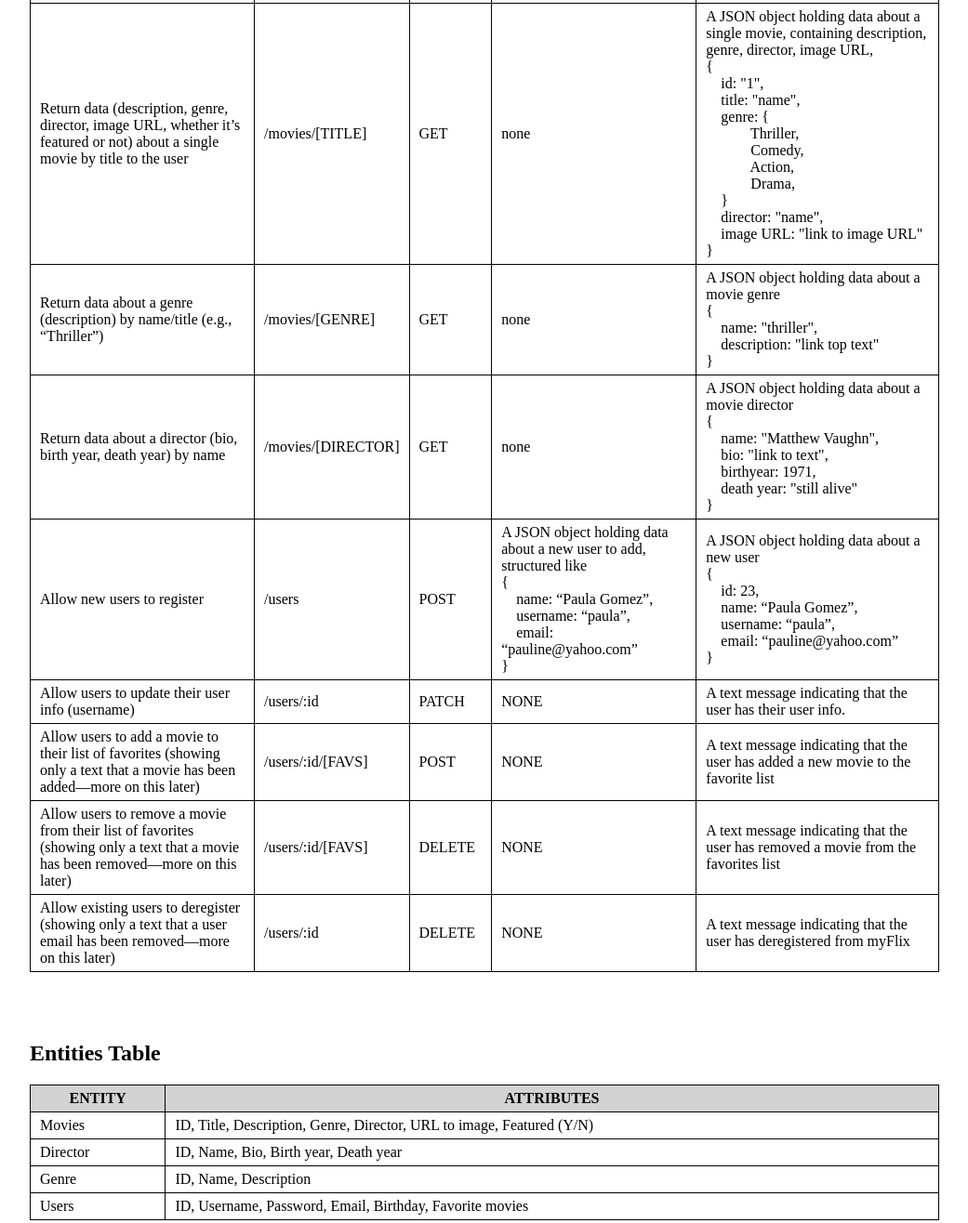
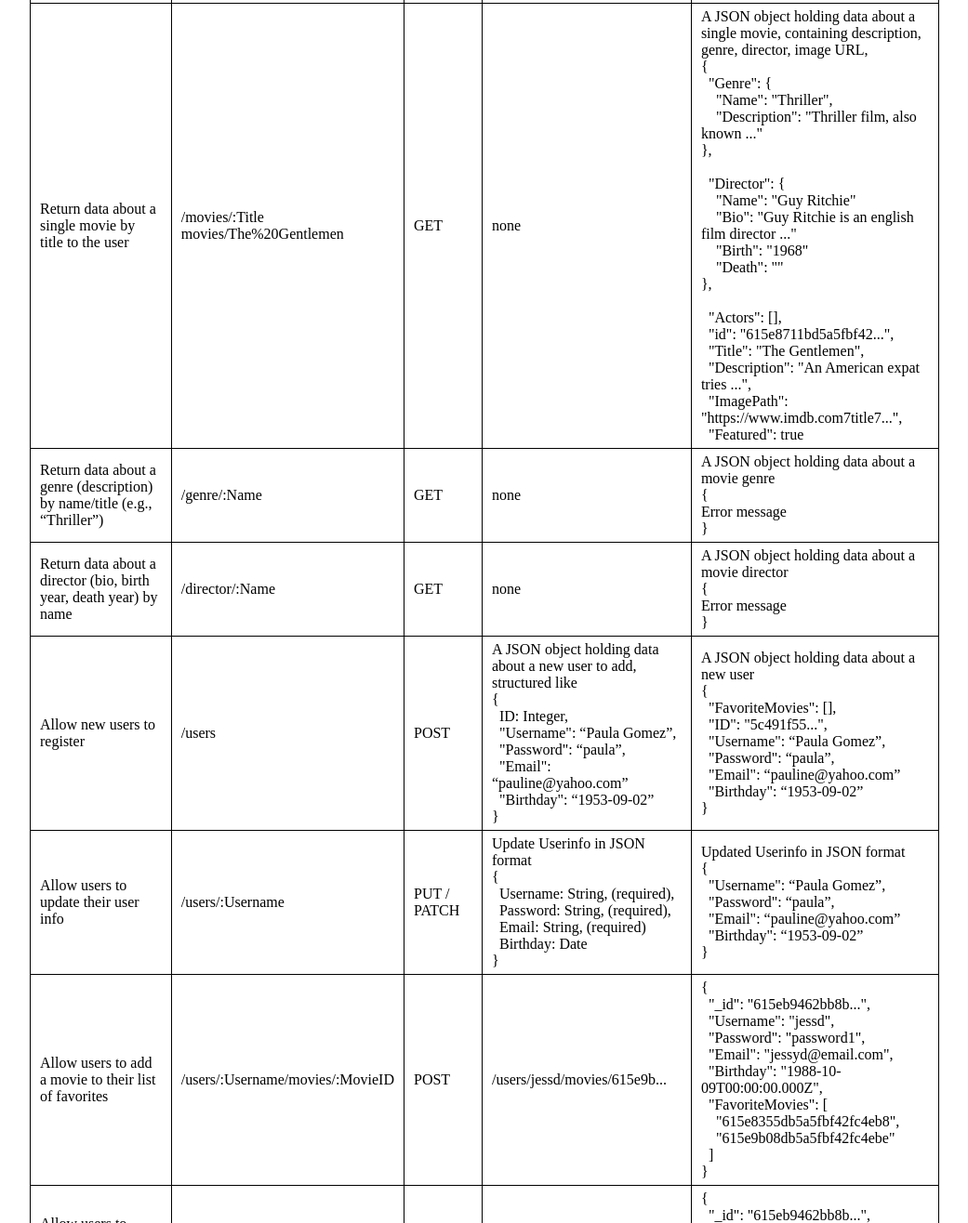
Before and after one commit to florian-grass/movie_api, a website: page public/documentation.html in a window 1280 px wide. Shown: the part 241-1557 px from the top of the page at 93% size, without its empty margins (18-1059 px from the left). Drawn offline with Linux system fonts and the light colour scheme.

Commit message:
Update documentation.html
updated documentation request and respond data and endpoints

```diff
--- a/public/documentation.html
+++ b/public/documentation.html
@@ -50,48 +50,51 @@
         <td>A JSON object holding data about all the movies</td>
       </tr>
       <tr>
-        <td>Return data (description, genre, director, image URL, whether it’s featured or not) about a single movie by title to the user</td>
-        <td>/movies/[TITLE]</td>
+        <td>Return data about a single movie by title to the user</td>
+        <td>/movies/:Title <br> movies/The%20Gentlemen</td>
         <td>GET</td>
         <td>none</td>
         <td>A JSON object holding data about a single movie, containing description, genre, director, image URL,<br />
           {<br />
-            &nbsp &nbsp id: "1", <br />
-            &nbsp &nbsp title: "name", <br />
-            &nbsp &nbsp genre: { <br />
-                  &nbsp &nbsp &nbsp &nbsp &nbsp &nbsp Thriller,<br />
-                  &nbsp &nbsp &nbsp &nbsp &nbsp &nbsp Comedy,<br />
-                  &nbsp &nbsp &nbsp &nbsp &nbsp &nbsp Action,<br />
-                  &nbsp &nbsp &nbsp &nbsp &nbsp &nbsp Drama,<br />
-                  &nbsp &nbsp }<br />
-            &nbsp &nbsp director: "name",<br />
-            &nbsp &nbsp image URL: "link to image URL"<br />
-          }
+            &nbsp "Genre": { <br />
+            &nbsp &nbsp "Name": "Thriller", <br />
+            &nbsp &nbsp "Description": "Thriller film, also known ..."<br />
+            }, <br />
+            <br />
+            &nbsp "Director": {<br />
+            &nbsp &nbsp "Name": "Guy Ritchie"<br />
+            &nbsp &nbsp "Bio": "Guy Ritchie is an english film director ..."<br />
+            &nbsp &nbsp "Birth": "1968"<br />
+            &nbsp &nbsp "Death": ""<br />
+          },<br />
+          <br />
+          &nbsp "Actors": [],<br />
+          &nbsp "id": "615e8711bd5a5fbf42...",<br />
+          &nbsp "Title": "The Gentlemen",<br />
+          &nbsp "Description": "An American expat tries ...",<br />
+          &nbsp "ImagePath": "https://www.imdb.com7title7...",<br />
+          &nbsp "Featured": true<br />
         </td>
       </tr>
       <tr>
         <td>Return data about a genre (description) by name/title (e.g., “Thriller”)</td>
-        <td>/movies/[GENRE]</td>
+        <td>/genre/:Name</td>
         <td>GET</td>
         <td>none</td>
         <td>A JSON object holding data about a movie genre<br />
           {<br />
-            &nbsp &nbsp name: "thriller",<br />
-            &nbsp &nbsp description: "link top text"<br />
+            Error message<br />
           }
         </td>
       </tr>
       <tr>
         <td>Return data about a director (bio, birth year, death year) by name</td>
-        <td>/movies/[DIRECTOR]</td>
+        <td>/director/:Name</td>
         <td>GET</td>
         <td>none</td>
         <td>A JSON object holding data about a movie director<br />
           {<br />
-            &nbsp &nbsp name: "Matthew Vaughn",<br />
-            &nbsp &nbsp bio: "link to text",<br />
-            &nbsp &nbsp birthyear: 1971,<br />
-            &nbsp &nbsp death year: "still alive"<br />
+            Error message<br />
           }
         </td>
       </tr>
@@ -101,47 +104,87 @@
         <td>POST</td>
         <td>A JSON object holding data about a new user to add, structured like<br />
           {<br />
-            &nbsp &nbsp name: “Paula Gomez”,<br />
-            &nbsp &nbsp username: “paula”,<br />
-            &nbsp &nbsp email: “pauline@yahoo.com”<br />
+            &nbsp ID: Integer,<br />
+            &nbsp "Username": “Paula Gomez”,<br />
+            &nbsp "Password": “paula”,<br />
+            &nbsp "Email": “pauline@yahoo.com”<br />
+            &nbsp "Birthday": “1953-09-02”<br />
           }
         </td>
         <td>A JSON object holding data about a new user<br />
           {<br />
-            &nbsp &nbsp id: 23,<br />
-            &nbsp &nbsp name: “Paula Gomez”,<br />
-            &nbsp &nbsp username: “paula”,<br />
-            &nbsp &nbsp email: “pauline@yahoo.com”<br />
+            &nbsp "FavoriteMovies": [],<br />
+            &nbsp "ID": "5c491f55...",<br />
+            &nbsp "Username": “Paula Gomez”,<br />
+            &nbsp "Password": “paula”,<br />
+            &nbsp "Email": “pauline@yahoo.com”<br />
+            &nbsp "Birthday": “1953-09-02”<br />
           }
         </td>
       </tr>
       <tr>
-        <td>Allow users to update their user info (username)</td>
-        <td>/users/:id</td>
-        <td>PATCH</td>
-        <td>NONE</td>
-        <td>A text message indicating that the user has their user info.</td>
+        <td>Allow users to update their user info</td>
+        <td>/users/:Username</td>
+        <td>PUT / PATCH</td>
+        <td>Update Userinfo in JSON format<br />
+          { <br />
+          &nbsp Username: String, (required),<br />
+          &nbsp Password: String, (required),<br />
+          &nbsp Email: String, (required)<br />
+          &nbsp Birthday: Date<br />
+          }<br />
+        </td>
+        <td>Updated Userinfo in JSON format<br />
+          { <br />
+          &nbsp "Username": “Paula Gomez”,<br />
+          &nbsp "Password": “paula”,<br />
+          &nbsp "Email": “pauline@yahoo.com”<br />
+          &nbsp "Birthday": “1953-09-02”<br />
+          }<br /></td>
       </tr>
       <tr>
-        <td>Allow users to add a movie to their list of favorites (showing only a text that a movie has been added—more on this later)</td>
-        <td>/users/:id/[FAVS]</td>
+        <td>Allow users to add a movie to their list of favorites</td>
+        <td>/users/:Username/movies/:MovieID</td>
         <td>POST</td>
-        <td>NONE</td>
-        <td>A text message indicating that the user has added a new movie to the favorite list</td>
+        <td>/users/jessd/movies/615e9b...</td>
+        <td>
+          {<br />
+            &nbsp "_id": "615eb9462bb8b...",<br />
+            &nbsp "Username": "jessd",<br />
+            &nbsp "Password": "password1",<br />
+            &nbsp "Email": "jessyd@email.com",<br />
+            &nbsp "Birthday": "1988-10-09T00:00:00.000Z",<br />
+            &nbsp "FavoriteMovies": [<br />
+            &nbsp &nbsp "615e8355db5a5fbf42fc4eb8",<br />
+            &nbsp &nbsp "615e9b08db5a5fbf42fc4ebe"<br />
+            &nbsp ]<br />
+          }
+        </td>
       </tr>
       <tr>
         <td>Allow users to remove a movie from their list of favorites (showing only a text that a movie has been removed—more on this later)</td>
-        <td>/users/:id/[FAVS]</td>
+        <td>/users/:Username/movies/:MovieID</td>
         <td>DELETE</td>
-        <td>NONE</td>
-        <td>A text message indicating that the user has removed a movie from the favorites list</td>
+        <td>/users/jessd/movies/615e9b...</td>
+        <td>
+          {<br />
+            &nbsp "_id": "615eb9462bb8b...",<br />
+            &nbsp "Username": "jessd",<br />
+            &nbsp "Password": "password1",<br />
+            &nbsp "Email": "jessyd@email.com",<br />
+            &nbsp "Birthday": "1988-10-09T00:00:00.000Z",<br />
+            &nbsp "FavoriteMovies": [<br />
+            &nbsp &nbsp "615e8355db5a5fbf42fc4eb8",<br />
+            &nbsp ]<br />
+          }
+        </td>
       </tr>
       <tr>
-        <td>Allow existing users to deregister (showing only a text that a user email has been removed—more on this later)</td>
-        <td>/users/:id</td>
+        <td>Allow existing users to de-register</td>
+        <td>/users/:Username</td>
         <td>DELETE</td>
-        <td>NONE</td>
-        <td>A text message indicating that the user has deregistered from myFlix</td>
+        <td>/users/newuser</td>
+        <td>newuser was deleted.</td>
       </tr>
     </tbody>
   </table>
```
